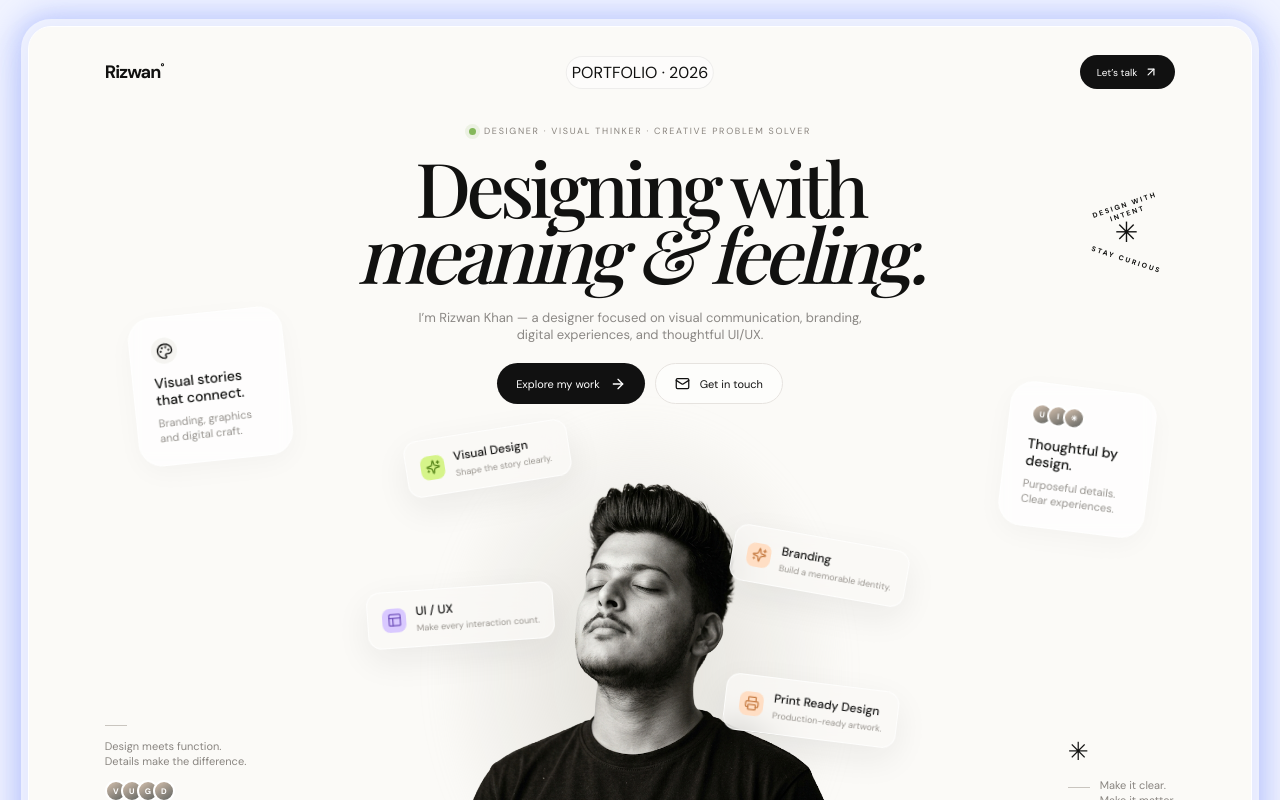
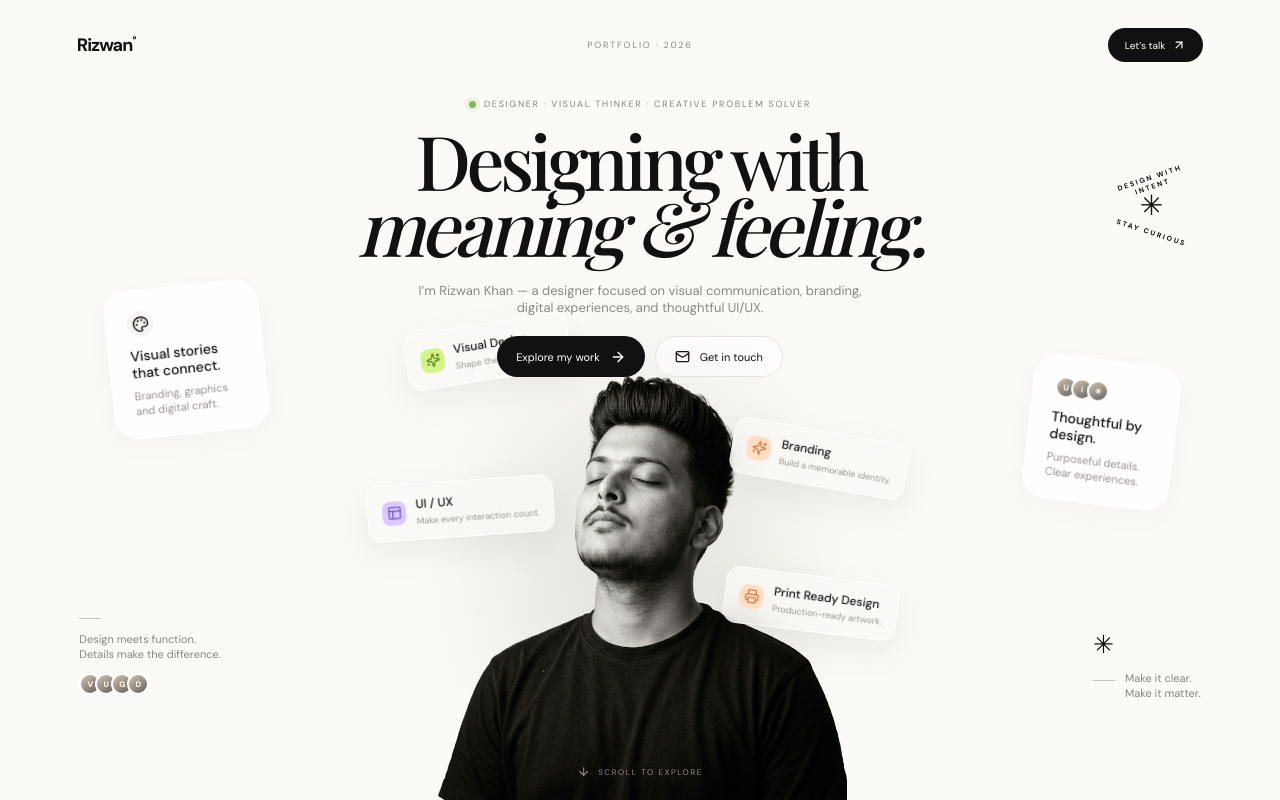
Before and after one commit to Rizzu01/port-folio, a Next.js app: page / in a window 1280 px wide. Shown: the top 800 px of the page. Built offline with nearby package versions, Linux system fonts and the light colour scheme; a web font is replaced by a local one.

Commit message:
Make hero full width with one seamless background

```diff
--- a/app/globals.css
+++ b/app/globals.css
@@ -147,3 +147,49 @@
 @media(max-width:560px){
   .portfolio-hero .panel-print{right:-8%;top:315px;transform:scale(.68) rotate(7deg);transform-origin:right top}
 }
+
+
+/* Full-width hero-only layout: remove the outer frame, page gutters, and contrasting backdrop */
+html,body{min-height:100%;background:#fbfaf7}
+body{background:#fbfaf7}
+.site-shell{width:100%;min-height:100vh;padding:0;background:#fbfaf7}
+.page-frame,.portfolio-frame{
+  width:100%;
+  max-width:none;
+  min-height:100vh;
+  margin:0;
+  border:0;
+  border-radius:0;
+  box-shadow:none;
+  background:#fbfaf7;
+  overflow:hidden;
+}
+.topbar{width:100%;padding-left:6%;padding-right:6%}
+.portfolio-hero{
+  width:100%;
+  min-height:calc(100vh - 90px);
+  background:#fbfaf7;
+  overflow:hidden;
+}
+.hero-nav-label{
+  position:absolute;
+  left:50%;
+  transform:translateX(-50%);
+  pointer-events:none;
+  white-space:nowrap;
+  color:#8b8882;
+  font-size:9px;
+  letter-spacing:1.8px;
+  background:transparent;
+  border:0;
+  padding:10px;
+}
+@media(max-width:850px){
+  .page-frame,.portfolio-frame{min-height:100vh}
+  .portfolio-hero{min-height:calc(100vh - 76px)}
+}
+@media(max-width:560px){
+  .topbar{padding-left:18px;padding-right:18px}
+  .hero-nav-label{top:70px}
+  .portfolio-hero{min-height:900px}
+}
```
